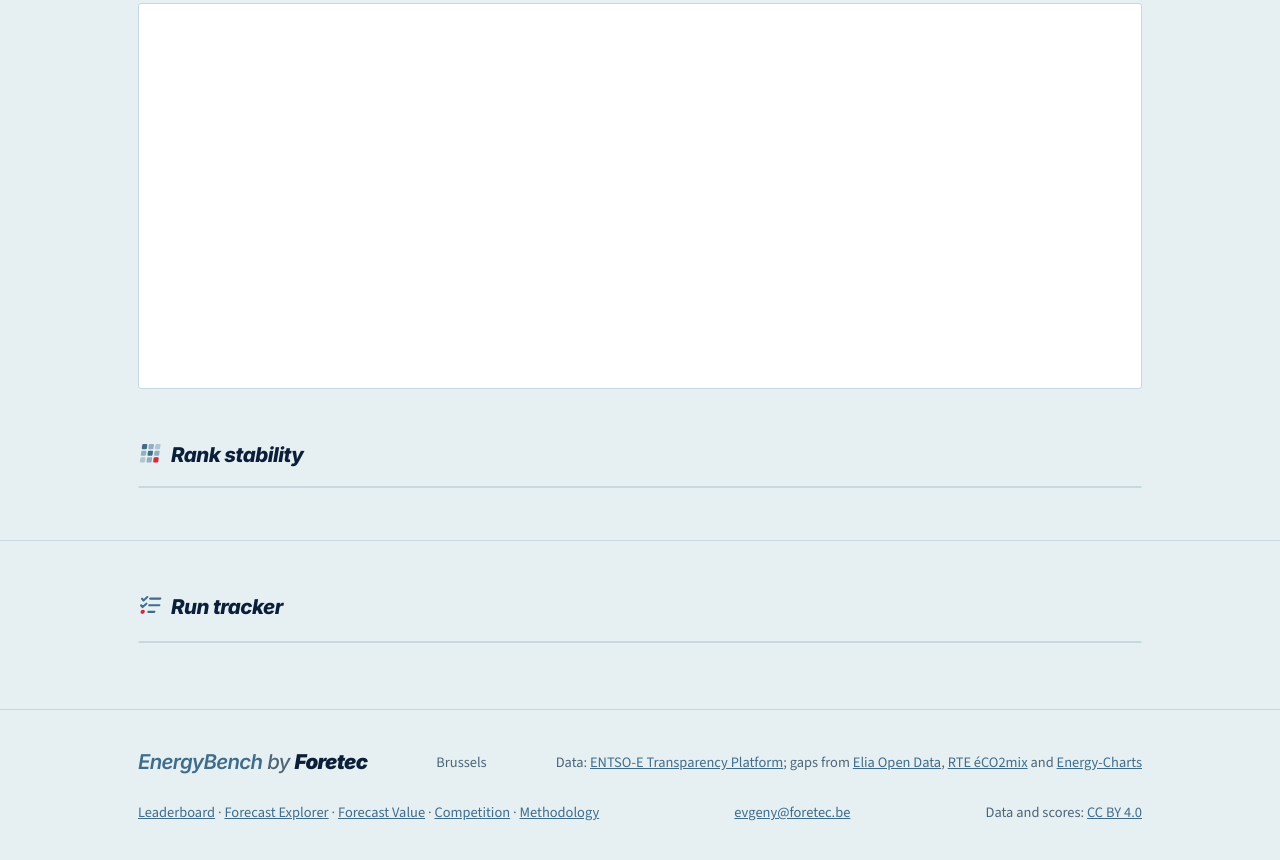
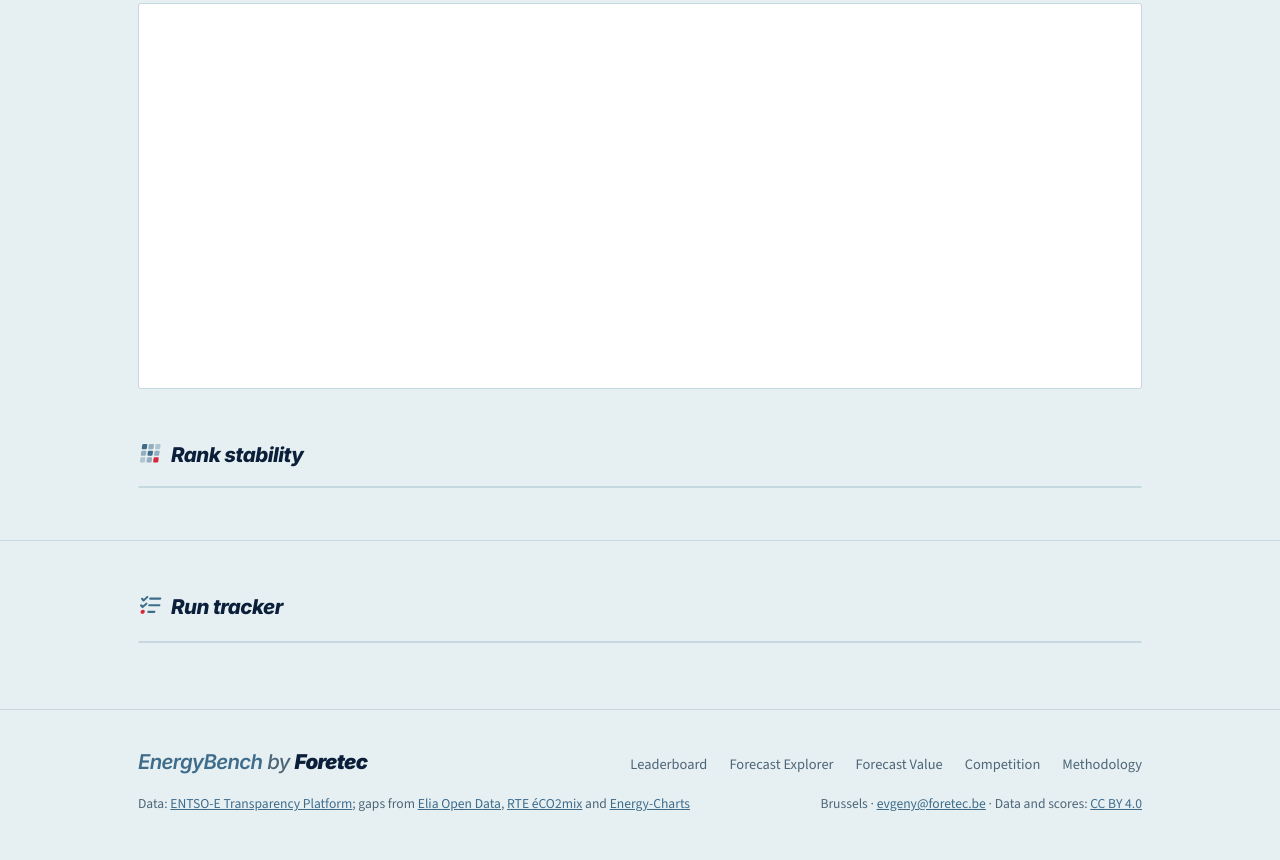
Before and after one commit to ujohn33/foretec-energy-bench, a plain HTML site: page foretec_live/web/index.html in a window 1280 px wide. Shown: the part 1089-1949 px from the top of the page. Drawn offline with nearby package versions, Linux system fonts and the light colour scheme; no server answers.

Commit message:
Footer tidied into two aligned rows: brand and pages, then sources and contact
Co-Authored-By: Claude Opus 5.5 <noreply@anthropic.com>

```diff
--- a/foretec_live/web/index.html
+++ b/foretec_live/web/index.html
@@ -112,12 +112,14 @@
 
 <footer>
   <div class="wrap foot">
-    <a href="https://foretec.be/" class="foot-mark"><span>EnergyBench</span> by <b>Foretec</b></a>
-    <span>Brussels</span>
-    <span>Data: <a href="https://transparency.entsoe.eu" rel="noopener">ENTSO-E Transparency Platform</a>; gaps from <a href="https://opendata.elia.be" rel="noopener">Elia Open Data</a>, <a href="https://odre.opendatasoft.com" rel="noopener">RTE éCO2mix</a> and <a href="https://energy-charts.info" rel="noopener">Energy-Charts</a></span>
-    <span class="foot-nav"><a href="./">Leaderboard</a> · <a href="explorer.html">Forecast Explorer</a> · <a href="value.html">Forecast Value</a> · <a href="compete.html">Competition</a> · <a href="methodology.html">Methodology</a></span>
-    <span><a href="mailto:evgeny@foretec.be">evgeny@foretec.be</a></span>
-    <span>Data and scores: <a href="https://creativecommons.org/licenses/by/4.0/" rel="license">CC BY 4.0</a></span>
+    <div class="foot-row">
+      <a href="https://foretec.be/" class="foot-mark"><span>EnergyBench</span> by <b>Foretec</b></a>
+      <span class="foot-nav"><a href="./">Leaderboard</a><a href="explorer.html">Forecast Explorer</a><a href="value.html">Forecast Value</a><a href="compete.html">Competition</a><a href="methodology.html">Methodology</a></span>
+    </div>
+    <div class="foot-row foot-small">
+      <span class="foot-data">Data: <a href="https://transparency.entsoe.eu" rel="noopener">ENTSO-E Transparency Platform</a>; gaps from <a href="https://opendata.elia.be" rel="noopener">Elia Open Data</a>, <a href="https://odre.opendatasoft.com" rel="noopener">RTE éCO2mix</a> and <a href="https://energy-charts.info" rel="noopener">Energy-Charts</a></span>
+      <span class="foot-meta">Brussels · <a href="mailto:evgeny@foretec.be">evgeny@foretec.be</a> · Data and scores: <a href="https://creativecommons.org/licenses/by/4.0/" rel="license">CC BY 4.0</a></span>
+    </div>
   </div>
 </footer>
 
--- a/foretec_live/web/style.css
+++ b/foretec_live/web/style.css
@@ -260,12 +260,16 @@ ol.steps p{margin-top:6px; color:var(--ink2); font-size:.95rem; max-width:72ch}
 
 /* ---------- footer (foretec.be) ---------- */
 footer{border-top:1px solid var(--rule); padding:36px 0 60px; color:var(--ink2); font-size:.85rem}
-.foot{display:flex; justify-content:space-between; align-items:center; gap:20px; flex-wrap:wrap}
-.foot-mark{font-family:Inter,system-ui,sans-serif; font-weight:900; font-style:italic; letter-spacing:-.032em; font-size:1.2rem; color:var(--ink); text-decoration:none}
-.foot-mark{font-weight:500; color:var(--ink2)}
-.foot-nav{line-height:1.9}
+.foot-row{display:flex; flex-wrap:wrap; justify-content:space-between; align-items:baseline; gap:6px 40px}
+.foot-small{margin-top:14px; font-size:.8rem}
+.foot-mark{font-family:Inter,system-ui,sans-serif; font-weight:500; font-style:italic; letter-spacing:-.032em; font-size:1.2rem; color:var(--ink2); text-decoration:none}
 .foot-mark span{font-weight:600; color:var(--blue-ink)}
 .foot-mark b{font-weight:900; color:var(--ink)}
+.foot-nav{display:flex; flex-wrap:wrap; gap:4px 22px}
+.foot-nav a{color:var(--ink2); text-decoration:none}
+.foot-nav a:hover{color:var(--ink); text-decoration:underline}
+.foot-meta{margin-left:auto}
+@media(max-width:900px){ .foot-meta{margin-left:0} }
 
 /* explanations on hover / focus / tap */
 .tip{display:none; position:fixed; z-index:60; max-width:min(320px, calc(100vw - 16px)); padding:10px 12px 11px; background:var(--ink); color:var(--ground);
@@ -512,7 +516,7 @@ td.empty{padding:22px 16px; color:var(--ink2)}
   .filterbar.m-open .filters .field:last-child{display:none}
   .fsum{padding:11px 0; font-size:.86rem}
   body:not([data-page="methodology"]) :is(.sec-head .intro, .sec-head .meta, .sec-head .lede, .st-notes, .x-meta, #l-tracker, .vx-steps span, .vscale, .more-sum) {display:none}
-  .foot > span{display:none}
+  .foot-nav,.foot-small{display:none}
 }
 /* phones: switches in the filter bar span the width, equal parts, long labels wrap instead of overflowing */
 @media(max-width:600px){
```
Also changed, not shown: foretec_live/web/compete.html (+7 -5 lines), foretec_live/web/explorer.html (+8 -6 lines), foretec_live/web/methodology.html (+8 -6 lines), foretec_live/web/value.html (+8 -6 lines).
